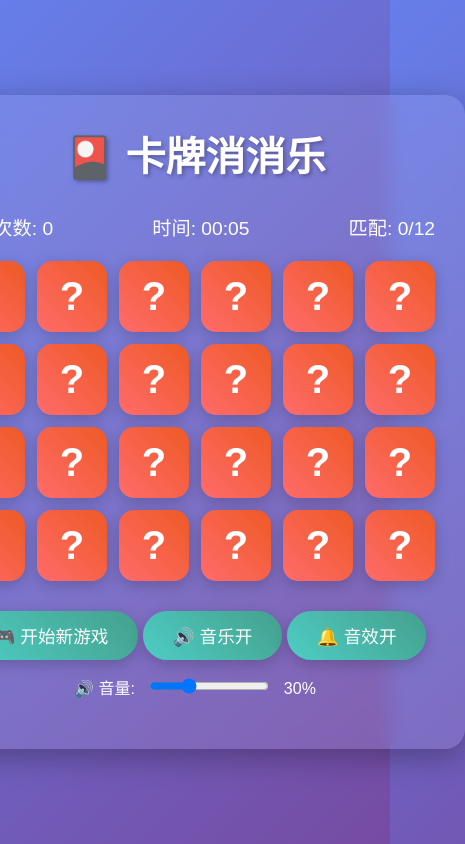
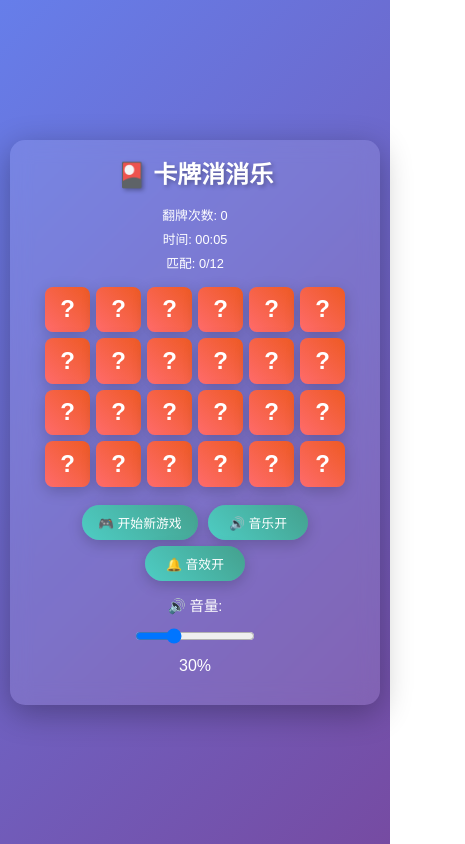
Before and after one commit to pollyan/card-memory-game, a plain HTML site: page index.html in a window 390 px wide. Shown: the whole page, 465 px wide, since content can reach past the window. Drawn offline with Linux system fonts and the light colour scheme.

Commit message:
📱 添加移动端响应式设计 - 支持手机和平板设备，优化触摸交互体验

```diff
--- a/index.html
+++ b/index.html
@@ -2,7 +2,7 @@
 <html lang="zh-CN">
 <head>
     <meta charset="UTF-8">
-    <meta name="viewport" content="width=device-width, initial-scale=1.0">
+    <meta name="viewport" content="width=device-width, initial-scale=1.0, maximum-scale=1.0, user-scalable=no, viewport-fit=cover">
     <title>卡牌消消乐游戏 - 8位游戏音乐</title>
     <style>
         * {
@@ -229,6 +229,190 @@
         .card-symbol-rainbow { color: #e67e22; }
         .card-symbol-fire { color: #e74c3c; }
         .card-symbol-gem { color: #3498db; }
+
+        /* 移动端响应式设计 */
+        @media (max-width: 768px) {
+            body {
+                padding: 10px;
+            }
+
+            .game-container {
+                padding: 20px;
+                border-radius: 15px;
+                max-width: 100%;
+            }
+
+            h1 {
+                font-size: 1.8em;
+                margin-bottom: 20px;
+            }
+
+            .game-info {
+                font-size: 0.9em;
+                flex-wrap: wrap;
+                gap: 10px;
+                justify-content: center;
+                margin-bottom: 15px;
+            }
+
+            .game-board {
+                width: 100%;
+                max-width: 350px;
+                height: auto;
+                aspect-ratio: 6/4;
+                gap: 8px;
+            }
+
+            .card-face {
+                font-size: 1.8em;
+                border-radius: 10px;
+            }
+
+            .card {
+                border-radius: 10px;
+            }
+
+            .controls {
+                margin-top: 20px;
+            }
+
+            .btn {
+                padding: 10px 20px;
+                font-size: 0.9em;
+                margin: 5px;
+                display: inline-block;
+                min-width: 120px;
+            }
+
+            .controls > div {
+                margin-top: 10px !important;
+                display: flex;
+                flex-direction: column;
+                align-items: center;
+                gap: 8px;
+            }
+
+            .controls > div > label {
+                font-size: 0.9em;
+            }
+
+            #volumeSlider {
+                width: 150px !important;
+                margin: 5px 0 !important;
+            }
+
+            .message {
+                font-size: 1.1em;
+                margin-top: 15px;
+                padding: 0 10px;
+            }
+        }
+
+        /* 小屏幕手机 */
+        @media (max-width: 480px) {
+            .game-container {
+                padding: 15px;
+            }
+
+            h1 {
+                font-size: 1.5em;
+                margin-bottom: 15px;
+            }
+
+            .game-info {
+                font-size: 0.8em;
+                flex-direction: column;
+                gap: 5px;
+            }
+
+            .game-board {
+                max-width: 300px;
+                gap: 6px;
+            }
+
+            .card-face {
+                font-size: 1.5em;
+                border-radius: 8px;
+            }
+
+            .card {
+                border-radius: 8px;
+            }
+
+            .btn {
+                padding: 8px 16px;
+                font-size: 0.8em;
+                min-width: 100px;
+                margin: 3px;
+            }
+
+            .controls {
+                margin-top: 15px;
+            }
+
+            #volumeSlider {
+                width: 120px !important;
+            }
+
+            .message {
+                font-size: 1em;
+            }
+        }
+
+        /* 横屏模式优化 */
+        @media (max-height: 600px) and (orientation: landscape) {
+            .game-container {
+                padding: 10px;
+            }
+
+            h1 {
+                font-size: 1.3em;
+                margin-bottom: 10px;
+            }
+
+            .game-info {
+                margin-bottom: 10px;
+                font-size: 0.8em;
+            }
+
+            .game-board {
+                max-width: 400px;
+                height: auto;
+            }
+
+            .controls {
+                margin-top: 10px;
+            }
+
+            .controls > div {
+                margin-top: 5px !important;
+            }
+
+            .message {
+                margin-top: 10px;
+                font-size: 0.9em;
+            }
+        }
+
+        /* 触摸设备优化 */
+        @media (hover: none) and (pointer: coarse) {
+            .card {
+                cursor: default;
+            }
+
+            .btn {
+                cursor: default;
+                -webkit-tap-highlight-color: transparent;
+            }
+
+            .btn:active {
+                transform: scale(0.95);
+            }
+
+            .card:active {
+                transform: scale(0.95);
+            }
+        }
     </style>
 </head>
 <body>
```
